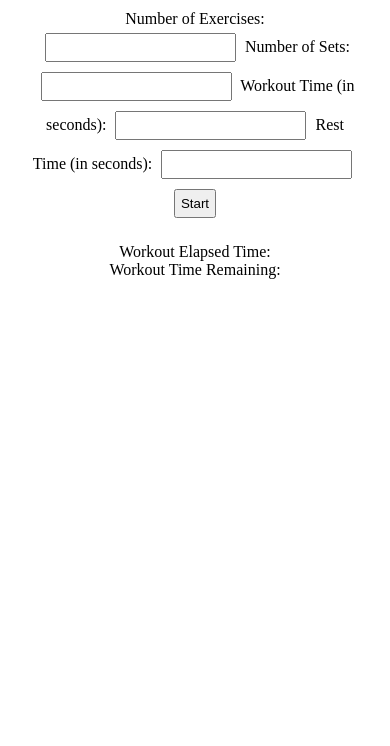
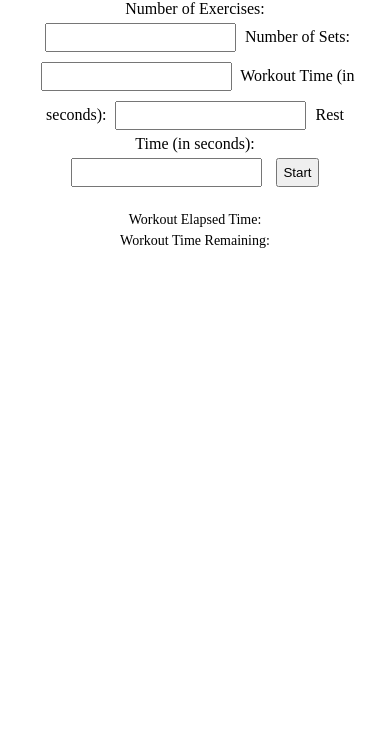
Before and after one commit to gtbroomfield/hiit_timer, a plain HTML site: page index.html in a window 390 px wide. Shown: the part 98-844 px from the top of the page. Drawn offline with Linux system fonts and the light colour scheme.

Commit message:
Update index.html
Optimised for mobile

```diff
--- a/index.html
+++ b/index.html
@@ -2,7 +2,30 @@
 <html>
 <head>
     <title>Interval Timer</title>
+    <meta name="viewport" content="width=device-width, initial-scale=1">
     <link rel="stylesheet" type="text/css" href="styles.css">
+    <style>
+        /* Add your custom styles for mobile devices here */
+        @media only screen and (max-width: 500px) {
+            /* Example styles for iPhone 14 or similar mobile devices */
+            .container {
+                max-width: 320px;
+                margin: 0 auto;
+                padding: 10px;
+            }
+            .timer-section {
+                text-align: center;
+                margin-bottom: 10px;
+            }
+            .duration-section {
+                text-align: center;
+            }
+            .duration-label {
+                font-size: 14px;
+                margin-bottom: 5px;
+            }
+        }
+    </style>
 </head>
 <body>
     <div class="container">
```
